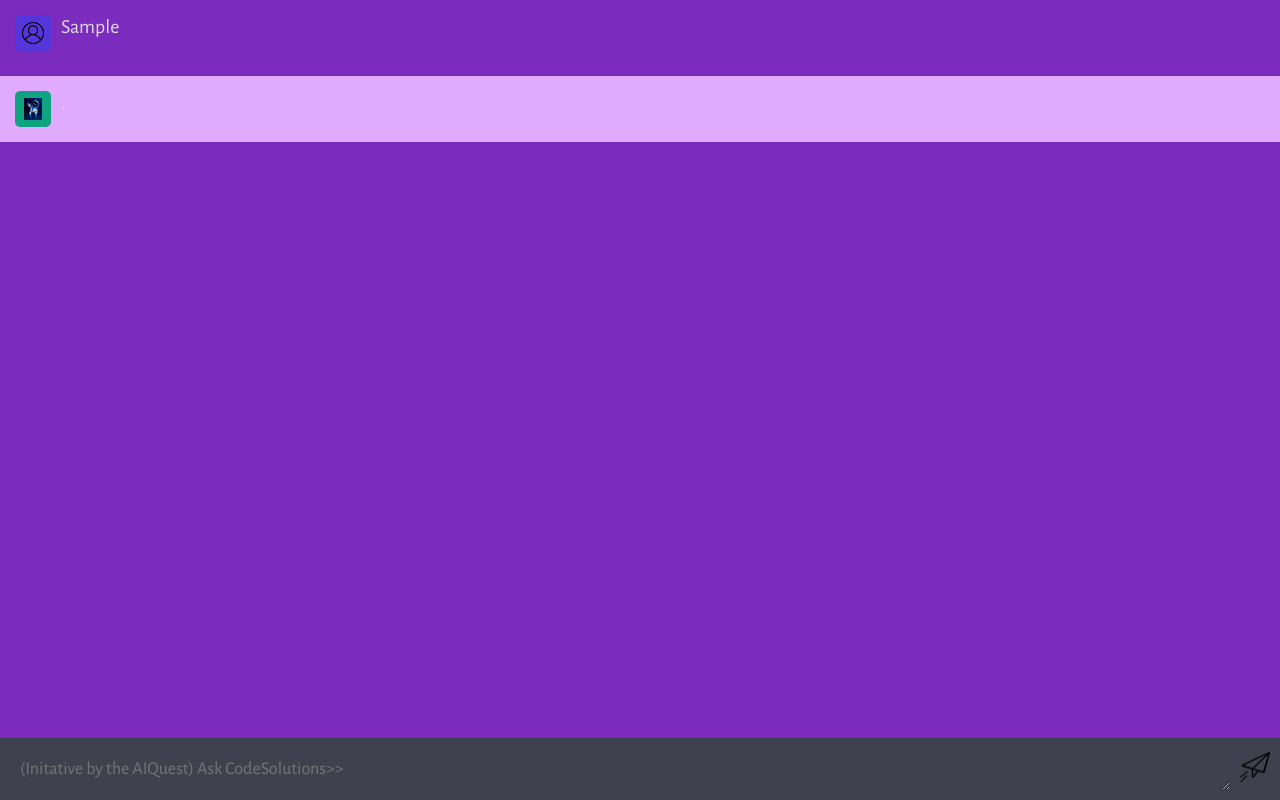
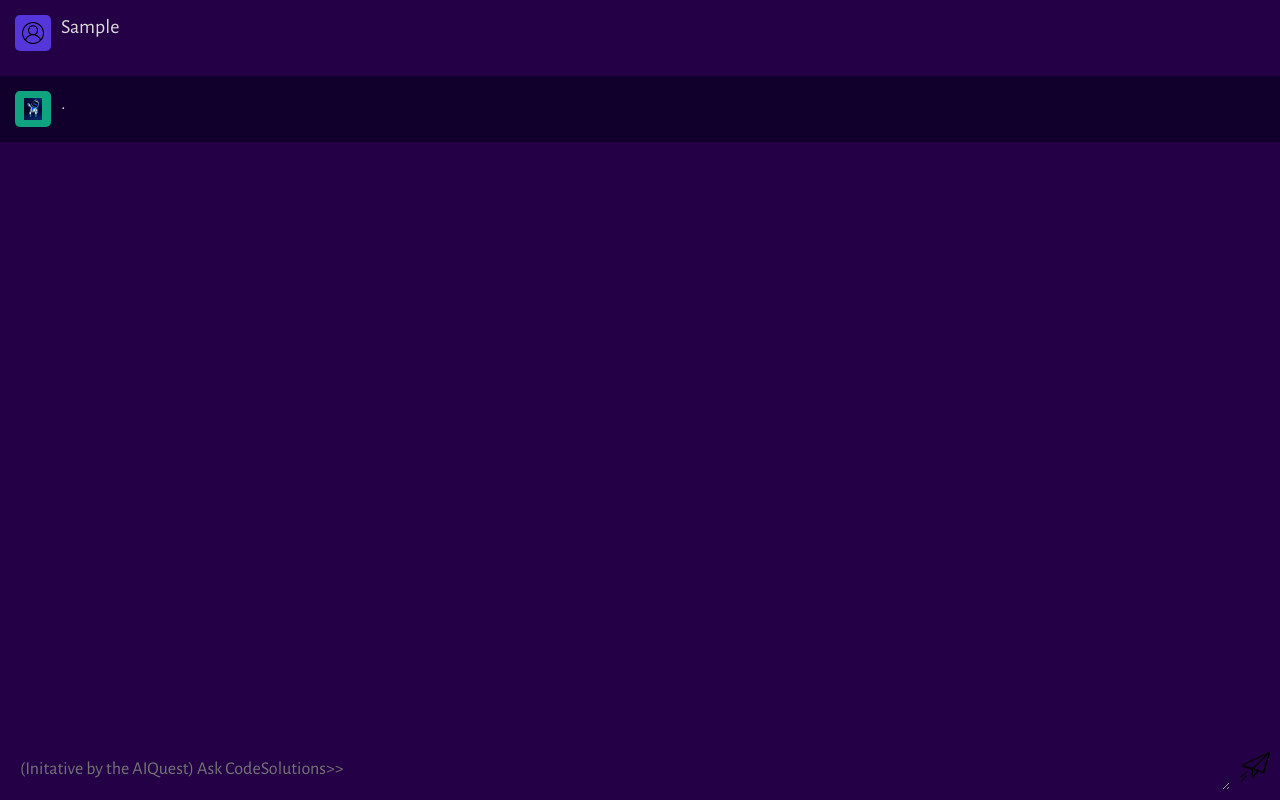
Before and after one commit to Sahityaaryan/CodingSolutionsAI, a website built with Vite: page client/index.html in a window 1280 px wide. Both pictures are taken after typing "Sample" into the empty fields and a click on the button 1255 px from the left and 769 px from the top of the page. Built offline with nearby package versions, Linux system fonts and the light colour scheme; no server answers.

Commit message:
changing the bg of both the human as well as the ai to some shade of purple

```diff
--- a/client/style.css
+++ b/client/style.css
@@ -15,7 +15,7 @@ body {
 #app {
   width: 100vw;
   height: 100vh;
-  background: #7B2CBF;
+  background: #240046;
   /* background: #343541; */
 
   display: flex;
@@ -52,7 +52,7 @@ body {
 }
 
 .ai {
-  background: #E0AAFF;
+  background: #10002B;
 }
 
 .chat {
@@ -119,7 +119,7 @@ form {
   max-width: 1280px;
   margin: 0 auto;
   padding: 10px;
-  background: #40414F;
+  background: #240046;
 
   display: flex;
   flex-direction: row;
```
